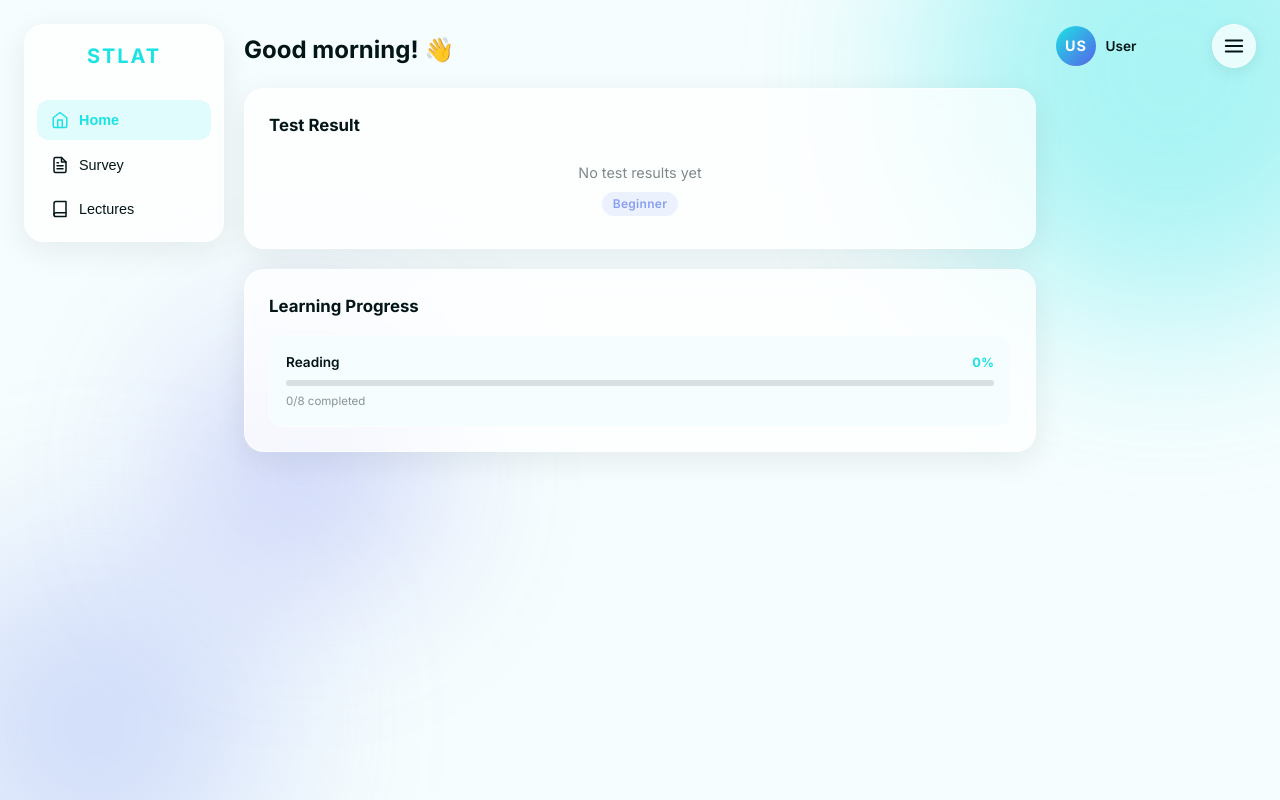
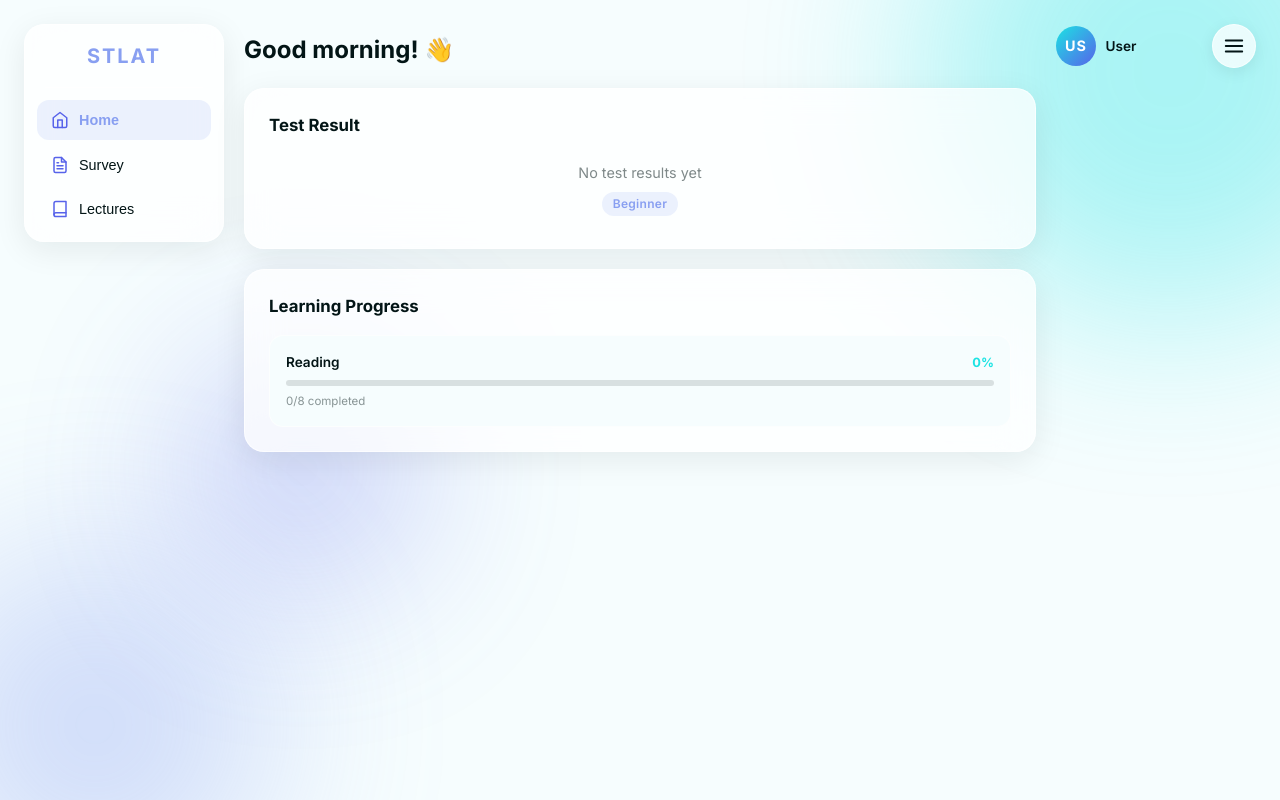
Before and after one commit to RobertDaugert-Oniarch/STLAT, a React (Vite) app: page /profile in a window 1280 px wide. Built offline with nearby package versions, Linux system fonts and the light colour scheme; no server answers; the database is empty; sample sign-in values are in the browser's storage.

Commit message:
style: sidebar secondary/accent colours, dark theme overrides

```diff
--- a/src/pages/ProfilePage/ProfilePage.css
+++ b/src/pages/ProfilePage/ProfilePage.css
@@ -95,9 +95,13 @@
   font-size: 1.25rem;
   font-weight: 700;
   letter-spacing: 2px;
-  color: var(--primary);
+  color: #889ff1;
   padding: 0.25rem 0.85rem 0.5rem;
   text-align: center;
+}
+
+[data-theme="dark"] .sidebar-logo {
+  color: var(--text);
 }
 
 .sidebar-divider {
@@ -135,14 +139,31 @@
   transition: background 0.15s;
 }
 
+.sidebar-btn svg {
+  color: var(--accent);
+  flex-shrink: 0;
+}
+
 .sidebar-btn:hover {
-  background: rgba(28, 227, 227, 0.08);
+  background: rgba(136, 159, 241, 0.10);
+  color: #889ff1;
 }
 
 .sidebar-btn--active {
-  background: rgba(28, 227, 227, 0.12);
+  background: rgba(136, 159, 241, 0.15);
   font-weight: 600;
-  color: var(--primary);
+  color: #889ff1;
+}
+
+/* -- Dark theme overrides -- */
+
+[data-theme="dark"] .sidebar-btn:hover {
+  background: rgba(14, 37, 119, 0.50);
+}
+
+[data-theme="dark"] .sidebar-btn--active {
+  background: rgba(14, 37, 119, 0.65);
+  color: var(--text);
 }
 
 /* ── Center main content ── */
```
Also changed, not shown: 2 other files (tests, documents, lock files or other folders).
